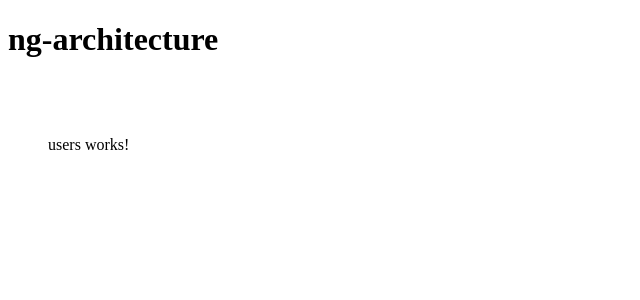
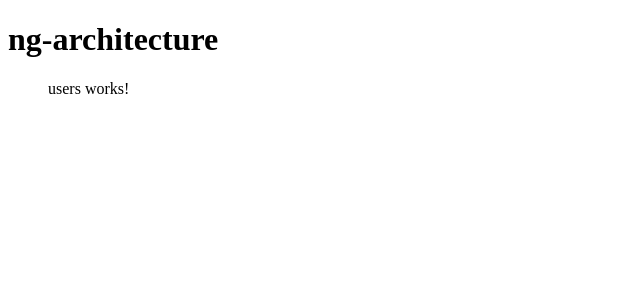
Before and after one commit to kasaharu-labs/ng-architecture, an Angular app: page /users in a window 1280 px wide. Shown: the top 300 px of the page, without its empty margins (0-640 px from the left). Built offline with nearby package versions, Linux system fonts and the light colour scheme.

Commit message:
style: main コンテンツの上下の余白を削除

```diff
--- a/src/app/app.component.scss
+++ b/src/app/app.component.scss
@@ -1,3 +1,3 @@
 .main {
-  padding: 40px;
+  padding: 0 40px;
 }
```
